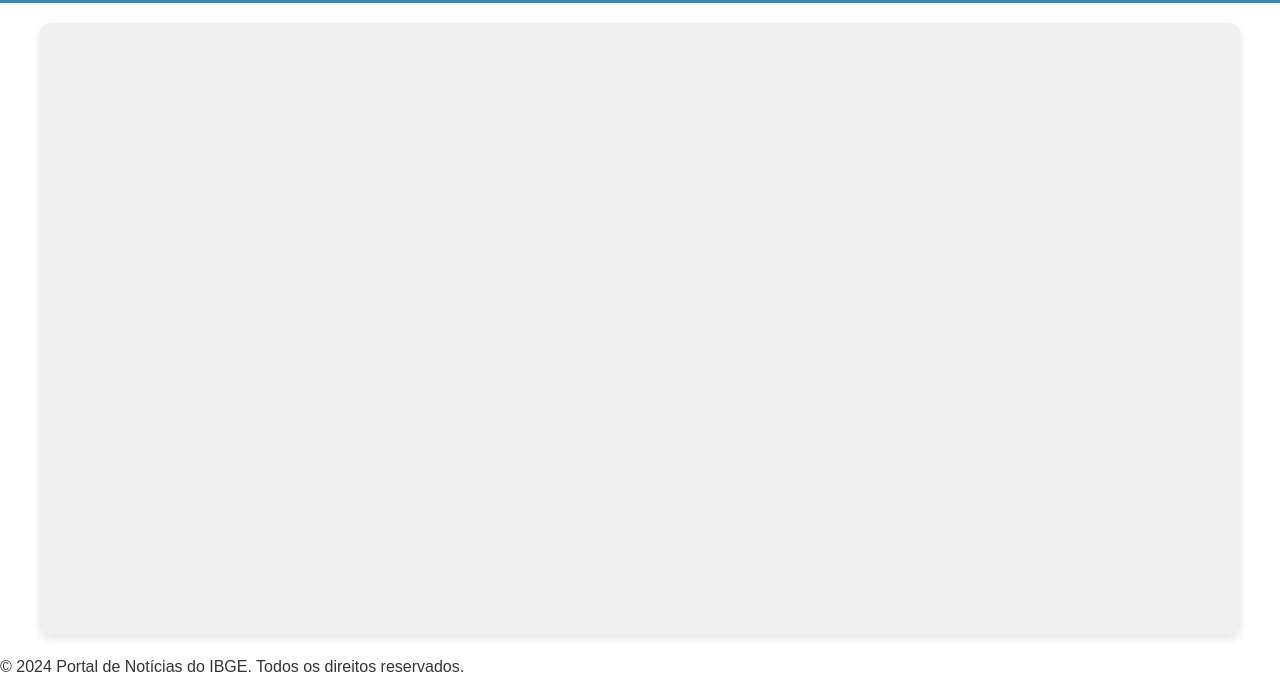
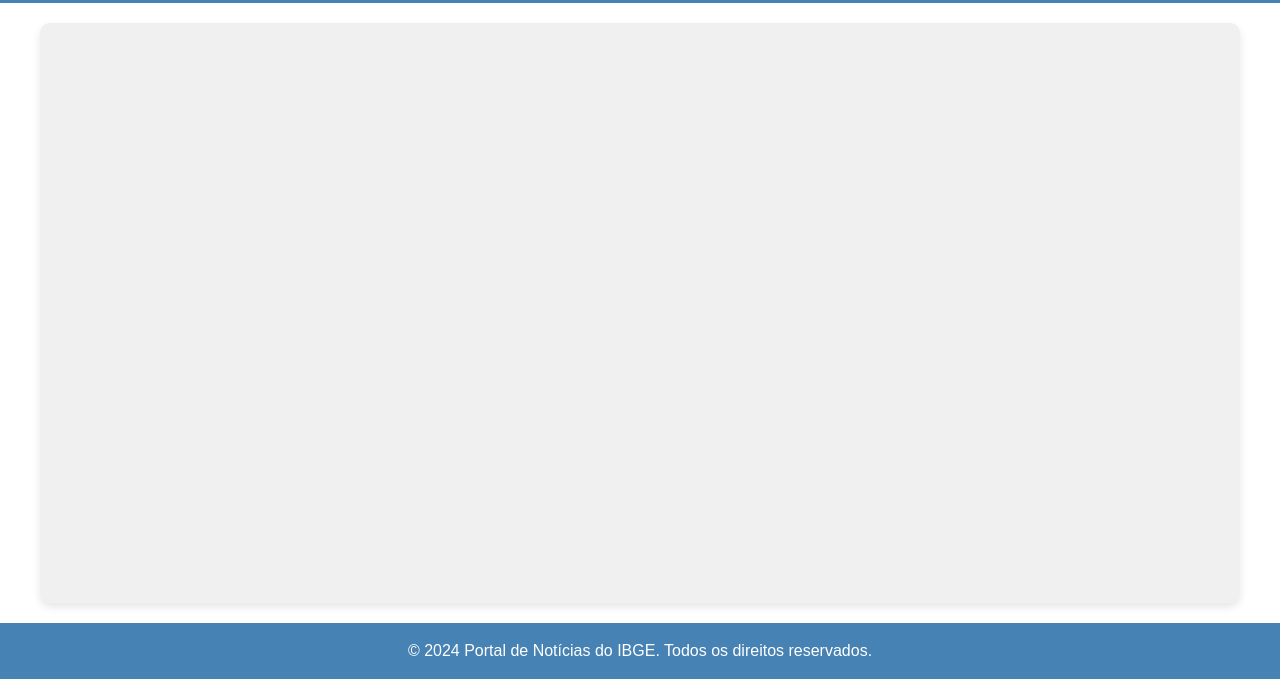
Before and after one commit to rodrigosumioshi/prova-web, a plain HTML site: page index.html in a window 1280 px wide. Shown: the part 121-800 px from the top of the page. Drawn offline with nearby package versions, Linux system fonts and the light colour scheme; no server answers.

Commit message:
corrigindo footer

```diff
--- a/main.css
+++ b/main.css
@@ -70,6 +70,16 @@ main {
     box-shadow: 0 4px 8px rgba(0, 0, 0, 0.1);
     width: 100%; /* Garante que o main se ajuste à largura da tela */
     max-width: 100%; /* Garante que o main não ultrapasse a largura máxima */
+}
+
+footer {
+    background-color: #4682b4;
+    color: white;
+    padding: 1em;
+    text-align: center;
+    position: relative;
+    bottom: 0;
+    width: 100%;
 }
 
 .dialog {
```
